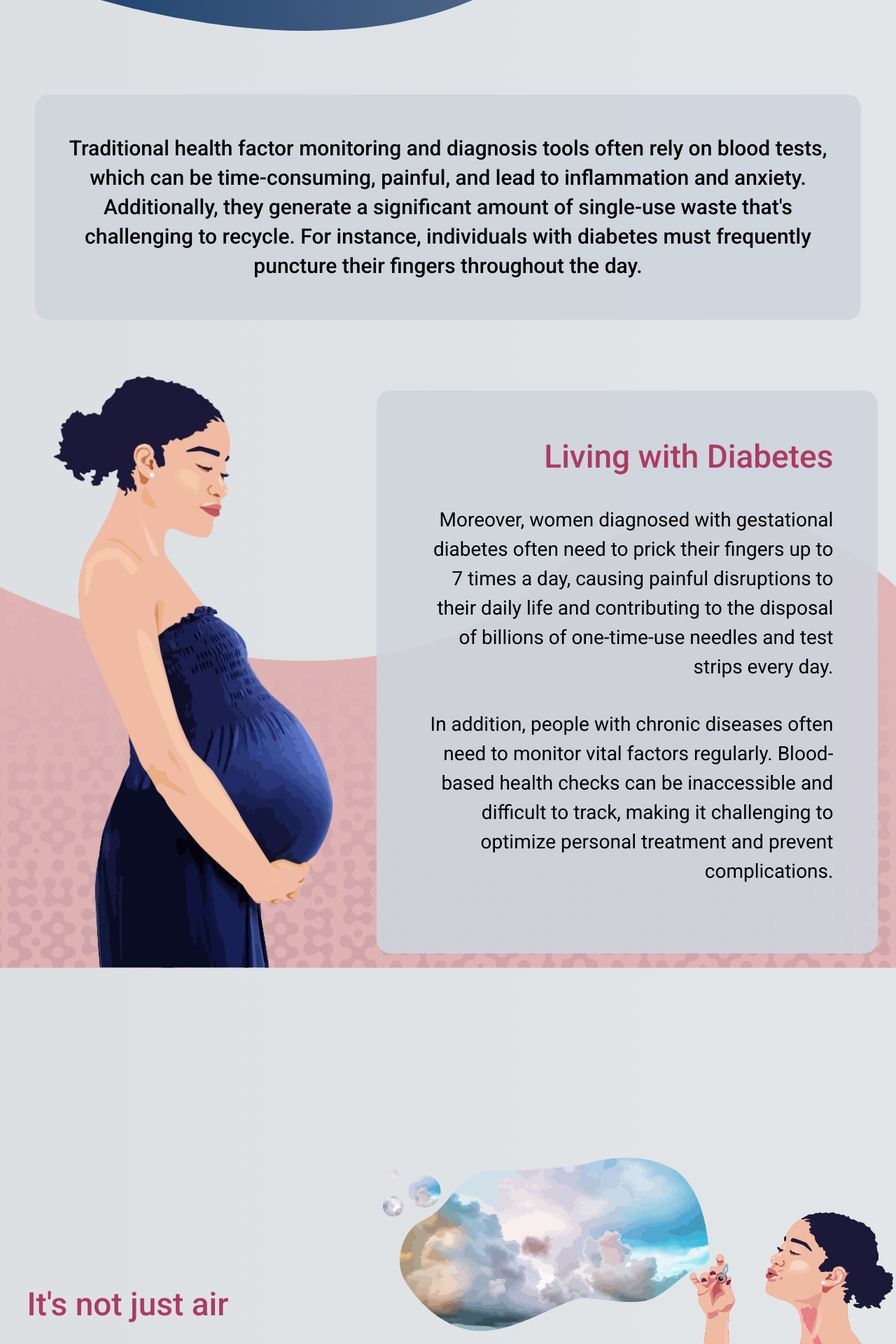
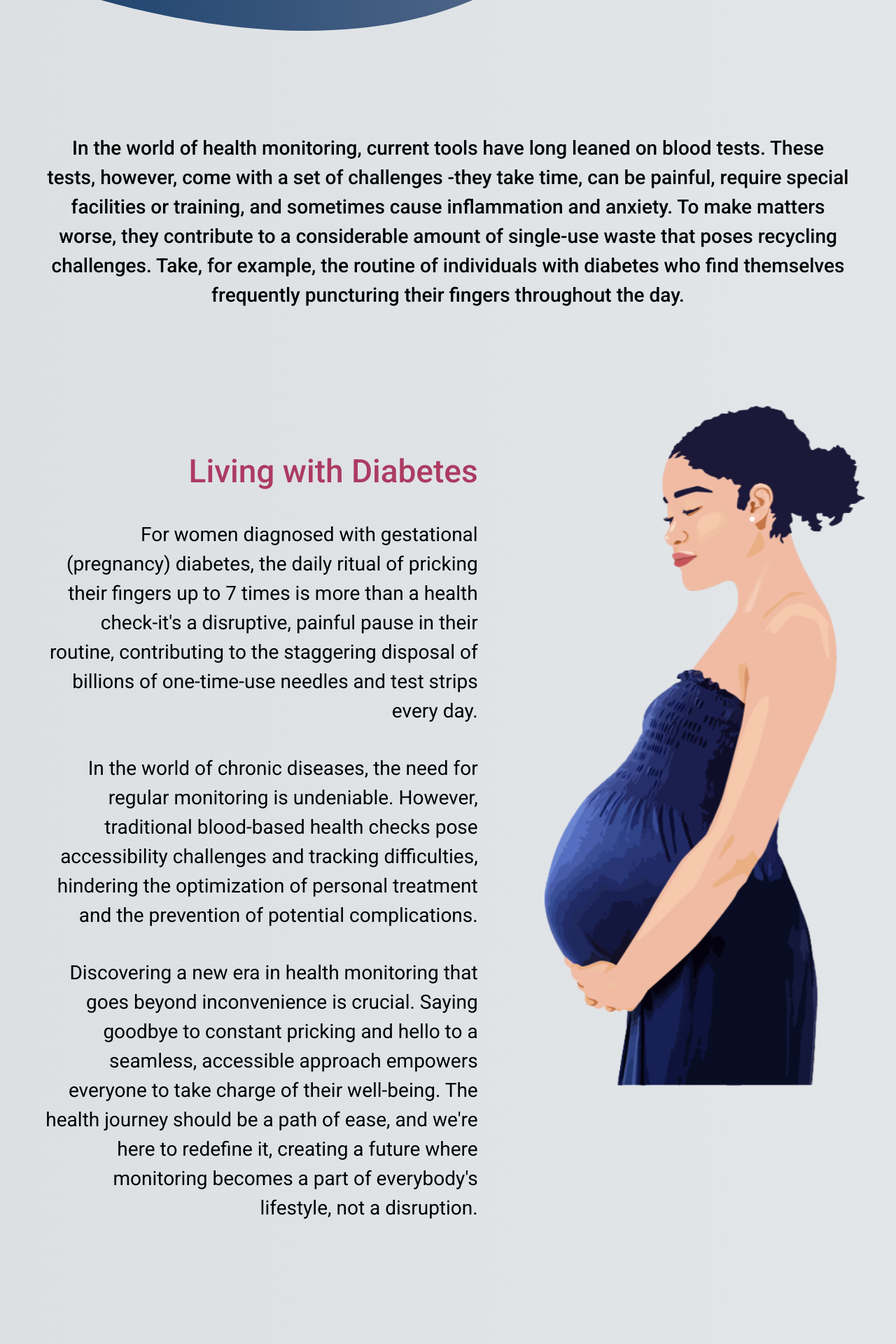
Before and after one commit to Peckiiless/peckiiless-website, a Next.js app: page /healthcare in a window 1280 px wide. Shown: the part 660-2580 px from the top of the page at 70% size. Built offline with nearby package versions, Linux system fonts and the light colour scheme.

Commit message:
update healthcare page

```diff
--- a/app/components/Navbar.tsx
+++ b/app/components/Navbar.tsx
@@ -11,9 +11,9 @@ export default function Navbar({ navColor = "#fff" }: { navColor?: string }) {
 
   const links = [
     { path: "/healthcare", label: "Healthcare" },
-    { path: "/industry", label: "Industry" },
+    { path: "/breathelzer", label: "Breathelzer" },
+    { path: "/sensor", label: "Sensor" },
     { path: "/sustainability", label: "Sustainability" },
-    { path: "/product", label: "Product" },
     { path: "/about-us", label: "About Us" },
   ];
 
--- a/app/components/PreLoader.tsx
+++ b/app/components/PreLoader.tsx
@@ -5,9 +5,9 @@ import { gsap } from "gsap";
 import { motion } from "framer-motion";
 
 const words = [
-  "Welcome to Peckiiless,",
+  "Welcome to Peckiiless",
   "where we breathe life into gas monitoring",
-  "and reveal the secrets of gases.",
+  "and reveal the secrets of gases",
 ];
 export const opacity = {
   initial: {
@@ -61,7 +61,7 @@ const PreLoader = () => {
       });
   }, []);
   return (
-    <div className="preloader">
+    <div className="preloader p-2 xs:p-10">
       <div className="texts-container">
         <div className="text-animation   text-center text-[5rem] font-bold">
           <motion.p variants={opacity} initial="initial" animate="enter">
--- a/app/healthcare/Pregnancy.tsx
+++ b/app/healthcare/Pregnancy.tsx
@@ -2,50 +2,72 @@ import Image from "next/image";
 
 export default function Pregnancy() {
   return (
-    <section className="px-[2%] bg-productInfoPattern bg-no-repeat bg-contain  bg-bottom">
-      <div  className="px-[2%]">
-      <p className="rounded-[1.25rem] bg-grey100 text-center font-medium xs:text-[1.625rem] md:text-[1.875rem] text-[1.125rem]  leading-[1.625rem] xs:leading-[2.625rem] my-20 px-1 py-14 xs:px-10 max-w-[80rem] mx-auto">
-        Traditional health factor monitoring and diagnosis tools often rely on
-        blood tests, which can be time-consuming, painful, and lead to
-        inflammation and anxiety. Additionally, they generate a significant
-        amount of single-use waste that&#39;s challenging to recycle. For
-        instance, individuals with diabetes must frequently puncture their
-        fingers throughout the day.
-      </p>
+    <section>
+      <div className="px-[2%]">
+        <p className="text-center font-medium xs:text-[1.625rem] md:text-[1.75rem] text-[1rem]  leading-[1.5rem] xs:leading-[2.5rem]  md:leading-[2.625rem] my-20 px-1 py-14 xs:px-10 max-w-[85rem] mx-auto">
+          In the world of health monitoring, current tools have long leaned on
+          blood tests. These tests, however, come with a set of challenges -they
+          take time, can be painful, require special facilities or training, and
+          sometimes cause inflammation and anxiety. To make matters worse, they
+          contribute to a considerable amount of single-use waste that poses
+          recycling challenges. Take, for example, the routine of individuals
+          with diabetes who find themselves frequently puncturing their fingers
+          throughout the day.
+        </p>
       </div>
       <div className="grid grid-cols-12 ">
+        <div className=" text-right col-span-7 pt-16 pb-24  md:px-[4rem] px-1 self-center xs:text-[1.25rem] md:text-[1.75rem] text-[1rem]">
+          <p className="font-medium xs:text-[2rem] md:text-[2.875rem] text-[1.375rem] text-primary-800 leading-[3.75rem] pb-2 lg:pb-10">
+            Living with Diabetes
+          </p>
+          <p className="pb-10">
+            For women diagnosed with gestational (pregnancy) diabetes, the daily
+            ritual of pricking their fingers up to 7 times is more than a health
+            check-it&#39;s a disruptive, painful pause in their routine,
+            contributing to the staggering disposal of billions of one-time-use
+            needles and test strips every day.
+          </p>
+          <p className="hidden xs:block pb-10">
+            In the world of chronic diseases, the need for regular monitoring is
+            undeniable. However, traditional blood-based health checks pose
+            accessibility challenges and tracking difficulties, hindering the
+            optimization of personal treatment and the prevention of potential
+            complications.
+          </p>
+          <p className="hidden xs:block">
+            Discovering a new era in health monitoring that goes beyond
+            inconvenience is crucial. Saying goodbye to constant pricking and
+            hello to a seamless, accessible approach empowers everyone to take
+            charge of their well-being. The health journey should be a path of
+            ease, and we&#39;re here to redefine it, creating a future where
+            monitoring becomes a part of everybody&#39;s lifestyle, not a
+            disruption.
+          </p>
+        </div>
         <div className="col-span-5 justify-self-center pr-3">
           <Image
             src="/pregnant.svg"
-            width={400}
-            height={400}
+            width={460}
+            height={460}
             alt="logo"
             priority={true}
           />
         </div>
-        <div className="bg-grey100 rounded-[1.25rem] text-right col-span-7 pt-16 pb-24  md:px-[4rem] px-1 self-center xs:text-[1.25rem] md:text-[1.75rem] text-[1rem]">
-          <p className="font-medium xs:text-[2rem] md:text-[2.875rem] text-[1.375rem] text-primary-800 leading-[3.75rem] pb-2 lg:pb-10">
-            Living with Diabetes
-          </p>
-          <p className="pb-10">
-            Moreover, women diagnosed with gestational diabetes often need to
-            prick their fingers up to 7 times a day, causing painful disruptions
-            to their daily life and contributing to the disposal of billions of
-            one-time-use needles and test strips every day.
-          </p>
-          <p className="hidden xs:block">
-            In addition, people with chronic diseases often need to monitor
-            vital factors regularly. Blood-based health checks can be
-            inaccessible and difficult to track, making it challenging to
-            optimize personal treatment and prevent complications.
-          </p>
-        </div>
       </div>
       <p className="xs:hidden text-right px-5 xs:text-[1.25rem] md:text-[1.75rem] text-[1rem]  leading-[1.625rem] xs:leading-[2.625rem] py-20 xs:py-44 xs:px-10 max-w-[70rem] mx-auto">
-        In addition, people with chronic diseases often need to monitor vital
-        factors regularly. Blood-based health checks can be inaccessible and
-        difficult to track, making it challenging to optimize personal treatment
-        and prevent complications.
+        In the world of chronic diseases, the need for regular monitoring is
+        undeniable. However, traditional blood-based health checks pose
+        accessibility challenges and tracking difficulties, hindering the
+        optimization of personal treatment and the prevention of potential
+        complications.
+      </p>
+      <p className="xs:hidden text-right px-5 xs:text-[1.25rem] md:text-[1.75rem] text-[1rem]  leading-[1.625rem] xs:leading-[2.625rem] py-20 xs:py-44 xs:px-10 max-w-[70rem] mx-auto">
+        Discovering a new era in health monitoring that goes beyond
+        inconvenience is crucial. Saying goodbye to constant pricking and hello
+        to a seamless, accessible approach empowers everyone to take charge of
+        their well-being. The health journey should be a path of ease, and
+        we&#39;re here to redefine it, creating a future where monitoring
+        becomes a part of everybody&#39;s lifestyle, not a disruption.
       </p>
     </section>
   );
```
Also changed, not shown: public/pregnant.svg.
